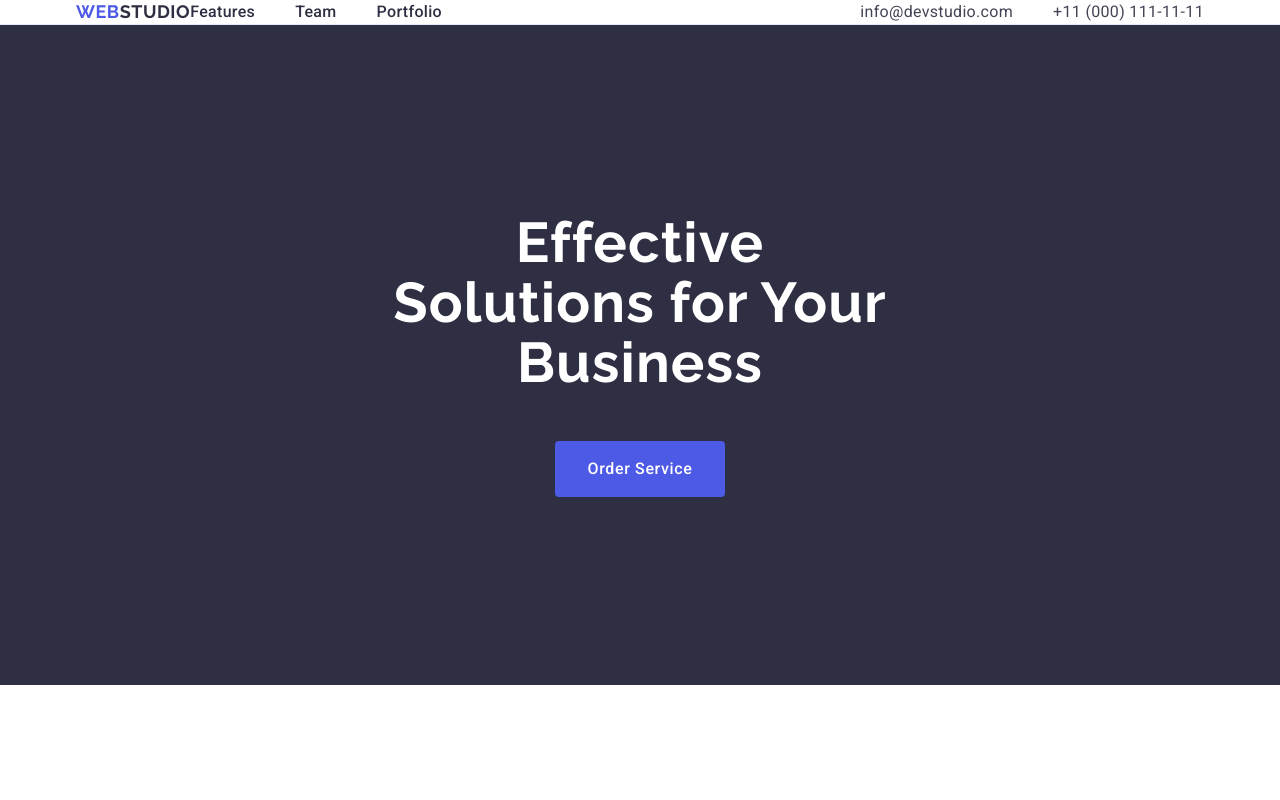
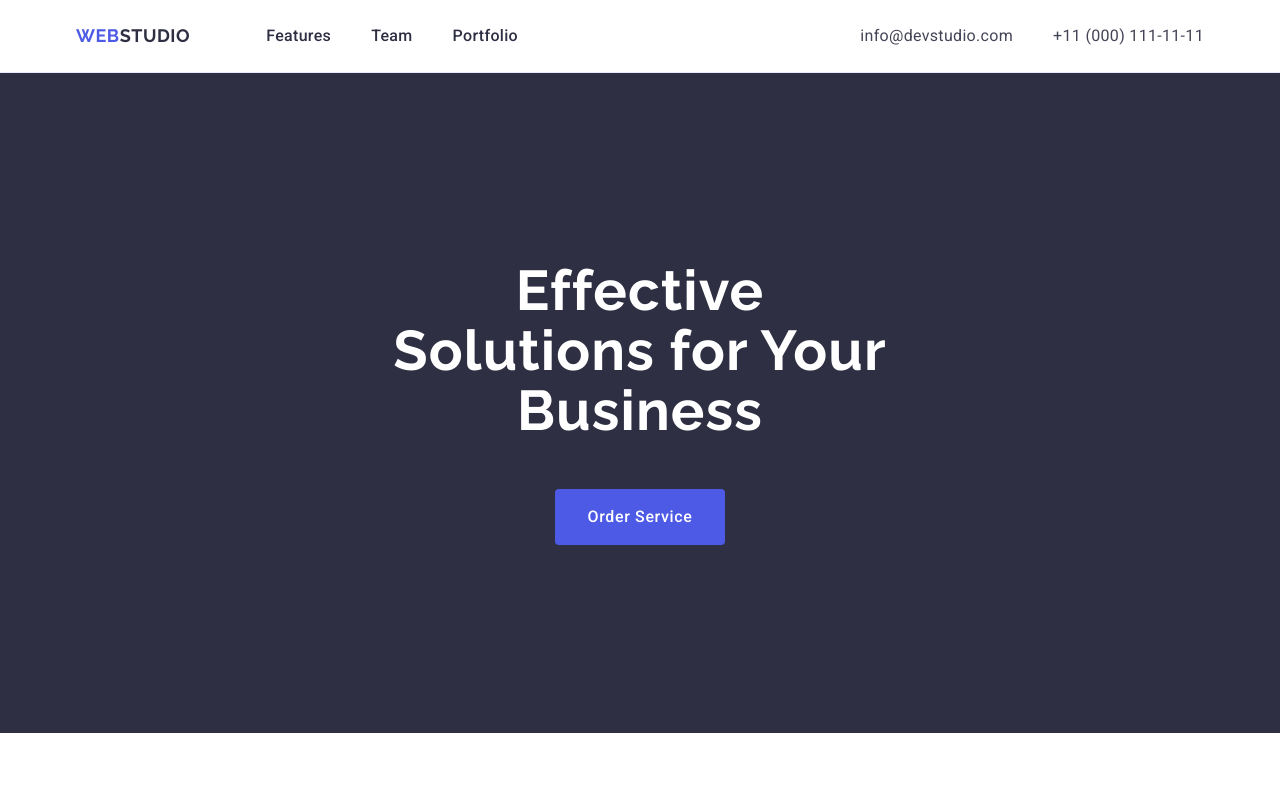
Before and after one commit to SergiyShokha704/goit-markup-hw-03, a plain HTML site: page index.html in a window 1280 px wide. Shown: the top 800 px of the page. Drawn offline with nearby package versions, Linux system fonts and the light colour scheme.

Commit message:
fix all files

```diff
--- a/css/header.css
+++ b/css/header.css
@@ -45,6 +45,7 @@
 .header-container {
   display: flex;
   align-items: center;
+  gap: 76px;
 }
 
 .nav {
@@ -60,3 +61,10 @@
   display: flex;
   gap: 40px;
 }
+
+.nav a,
+.contacts a {
+  display: block;
+  padding-top: 24px;
+  padding-bottom: 24px;
+}
```
